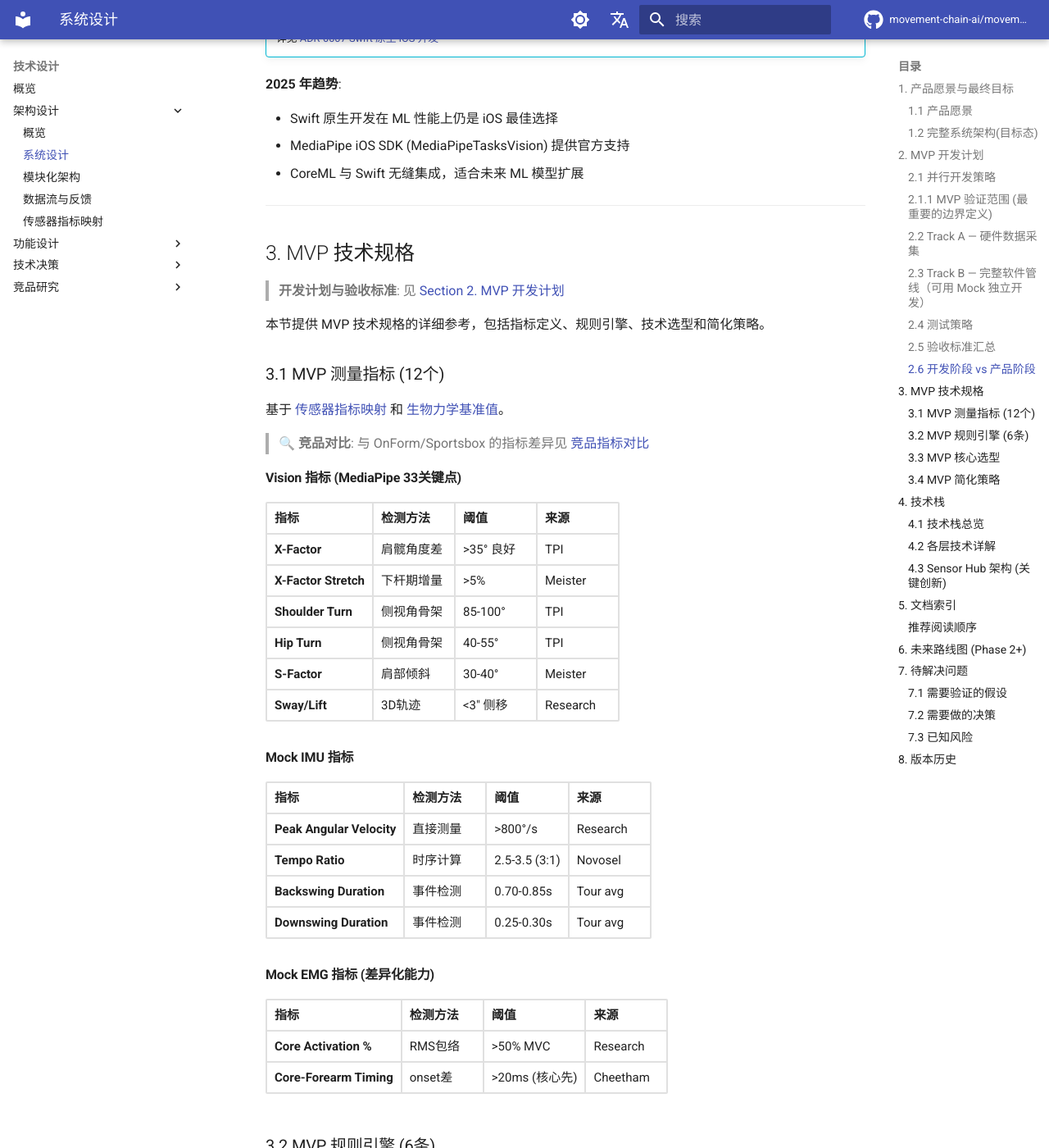
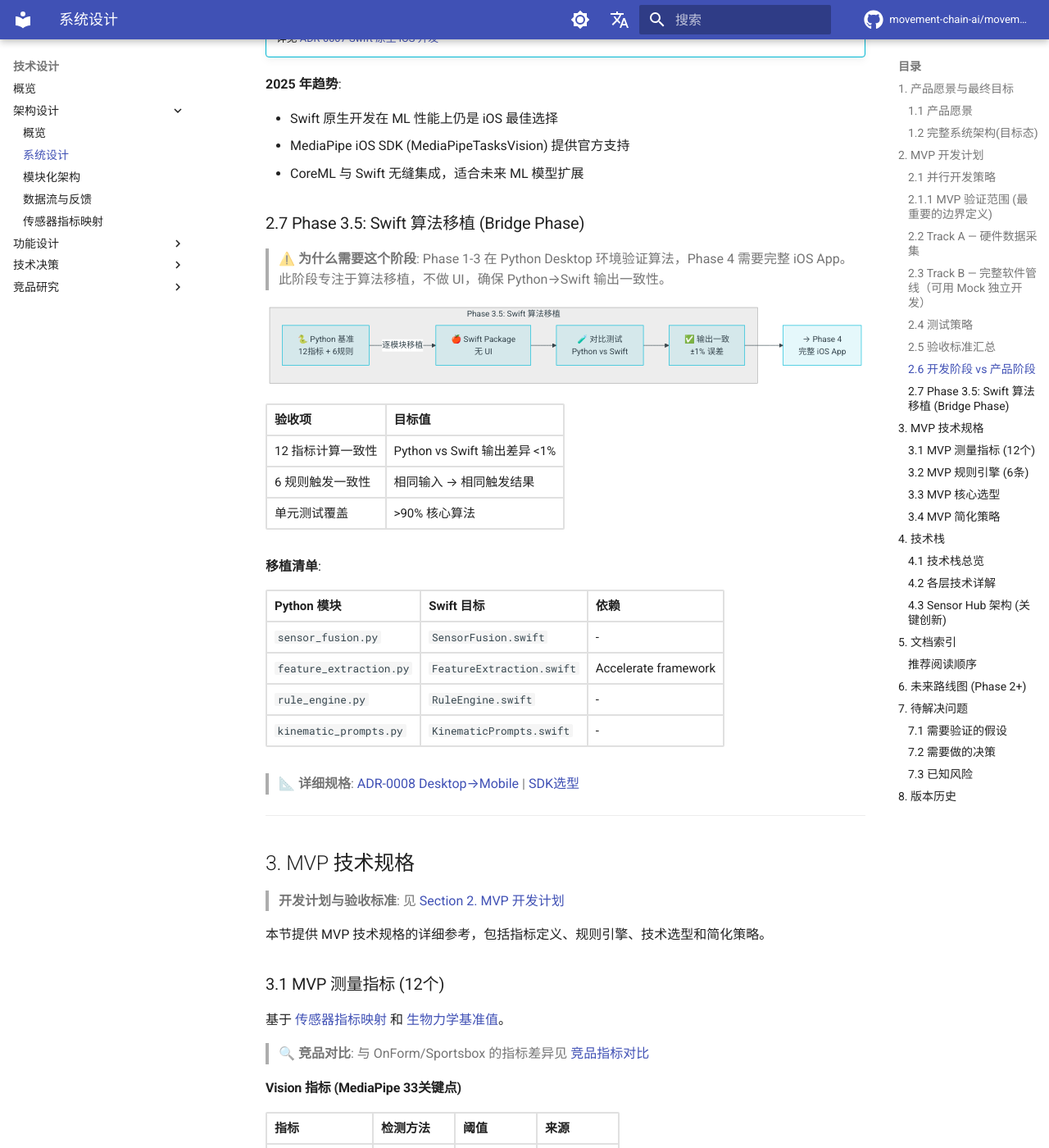
Before and after one commit to movement-chain-ai/movement-chain-docs, an MkDocs documentation site: the page built from docs/zh/design/architecture/system-design.md, in a window 1280 px wide and 1400 px high, scrolled down 11884 px. Shown: the whole window at 82% size. Built offline with MkDocs 1.6.1 and Material for MkDocs 9.7.7, drawn with Linux system fonts in a browser that asks for light colours; comment, search, counter and statistics services are not loaded; the version menu is left out; some of the changed text lies outside the part shown.

Commit message:
docs: recover Phase 3.5 Bridge Phase from lost commit 1dab832
Recovers the Phase 3.5 Swift algorithm porting section that was lost
when commit 1dab832 was reset away (due to parallel edits with another
session).

Added Section 2.7 with:
- Bridge phase rationale (Python validation → Swift production)
- Mermaid workflow diagram
- Acceptance criteria table
- Module migration checklist

````diff
--- a/docs/zh/design/architecture/system-design.md
+++ b/docs/zh/design/architecture/system-design.md
@@ -502,6 +502,39 @@ graph LR
 - MediaPipe iOS SDK (MediaPipeTasksVision) 提供官方支持
 - CoreML 与 Swift 无缝集成，适合未来 ML 模型扩展
 
+### 2.7 Phase 3.5: Swift 算法移植 (Bridge Phase)
+
+> ⚠️ **为什么需要这个阶段**: Phase 1-3 在 Python Desktop 环境验证算法，Phase 4 需要完整 iOS App。
+> 此阶段专注于算法移植，不做 UI，确保 Python→Swift 输出一致性。
+
+```mermaid
+flowchart LR
+    subgraph P35["Phase 3.5: Swift 算法移植"]
+        PY["🐍 Python 基准<br/>12指标 + 6规则"] -->|"逐模块移植"| SW["🍎 Swift Package<br/>无 UI"]
+        SW --> TEST["🧪 对比测试<br/>Python vs Swift"]
+        TEST --> PASS["✅ 输出一致<br/>±1% 误差"]
+    end
+
+    PASS --> NEXT["→ Phase 4<br/>完整 iOS App"]
+```
+
+| 验收项 | 目标值 |
+|--------|--------|
+| 12 指标计算一致性 | Python vs Swift 输出差异 <1% |
+| 6 规则触发一致性 | 相同输入 → 相同触发结果 |
+| 单元测试覆盖 | >90% 核心算法 |
+
+**移植清单**:
+
+| Python 模块 | Swift 目标 | 依赖 |
+|-------------|-----------|------|
+| `sensor_fusion.py` | `SensorFusion.swift` | - |
+| `feature_extraction.py` | `FeatureExtraction.swift` | Accelerate framework |
+| `rule_engine.py` | `RuleEngine.swift` | - |
+| `kinematic_prompts.py` | `KinematicPrompts.swift` | - |
+
+> 📐 **详细规格**: [ADR-0008 Desktop→Mobile](../decisions/0008-desktop-to-mobile-architecture.md) | [SDK选型](../decisions/sdk-selection.md)
+
 ---
 
 ## 3. MVP 技术规格
@@ -857,6 +890,7 @@ MVP 完成后的技术储备和扩展方向：
 | 2.2 | 2025-12-25 | 修复 Section 1.2 架构图顺序 (改为 top-to-bottom 数据流) |
 | 3.0 | 2025-12-25 | **重大变更**: Flutter → Swift 原生 iOS 开发 (见 [ADR-0007](../decisions/0007-swift-ios-native.md)) |
 | 3.1 | 2025-12-26 | 新增 Section 2.1.1 MVP 验证范围 — 明确 MVP 测试管道集成而非算法精度，定义 Mock 数据策略 |
+| 3.2 | 2025-12-26 | 恢复 Section 2.7 Phase 3.5 Swift 算法移植桥接阶段 (从丢失的 commit 1dab832 恢复) |
 
 ---
 
````
